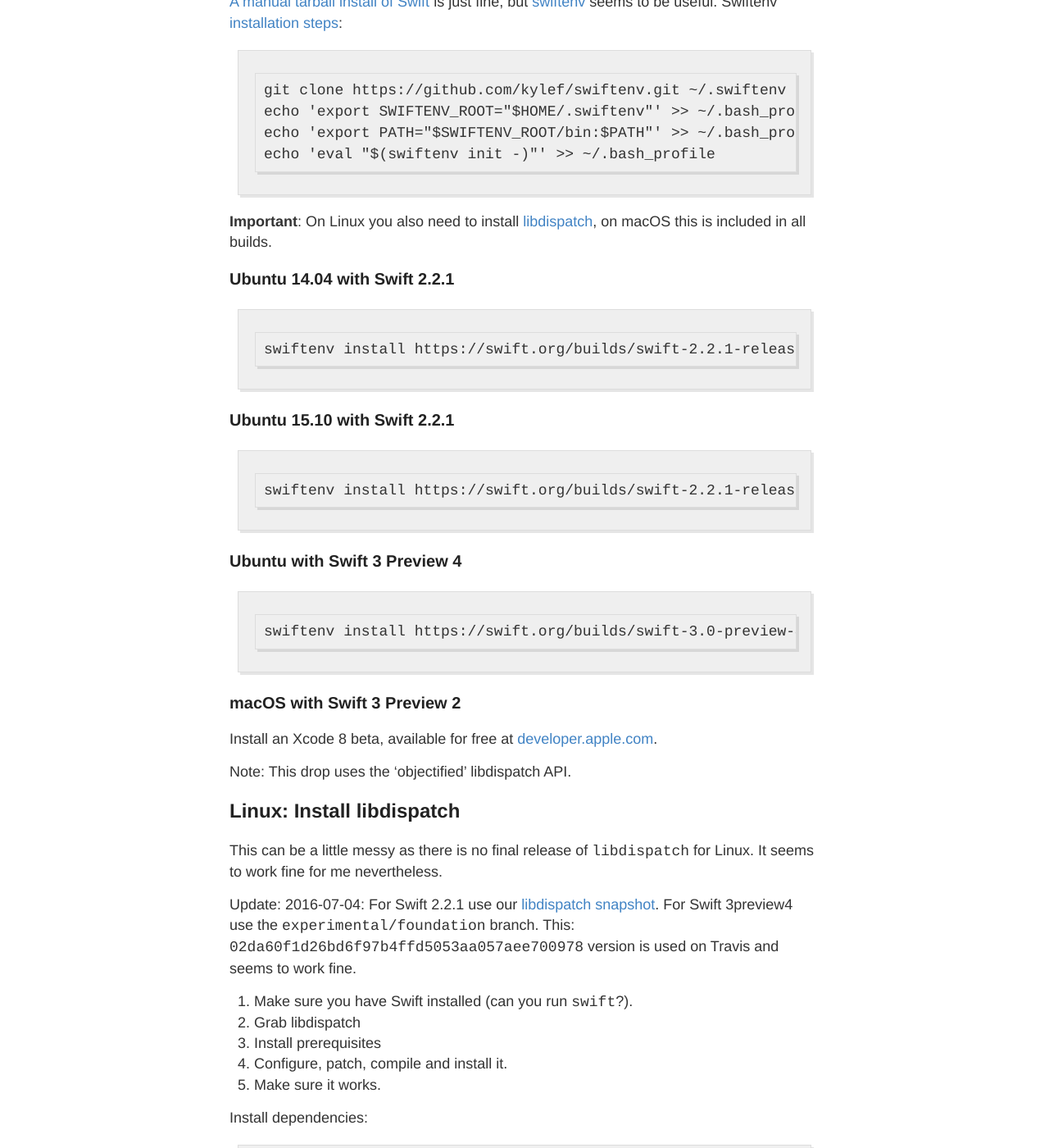
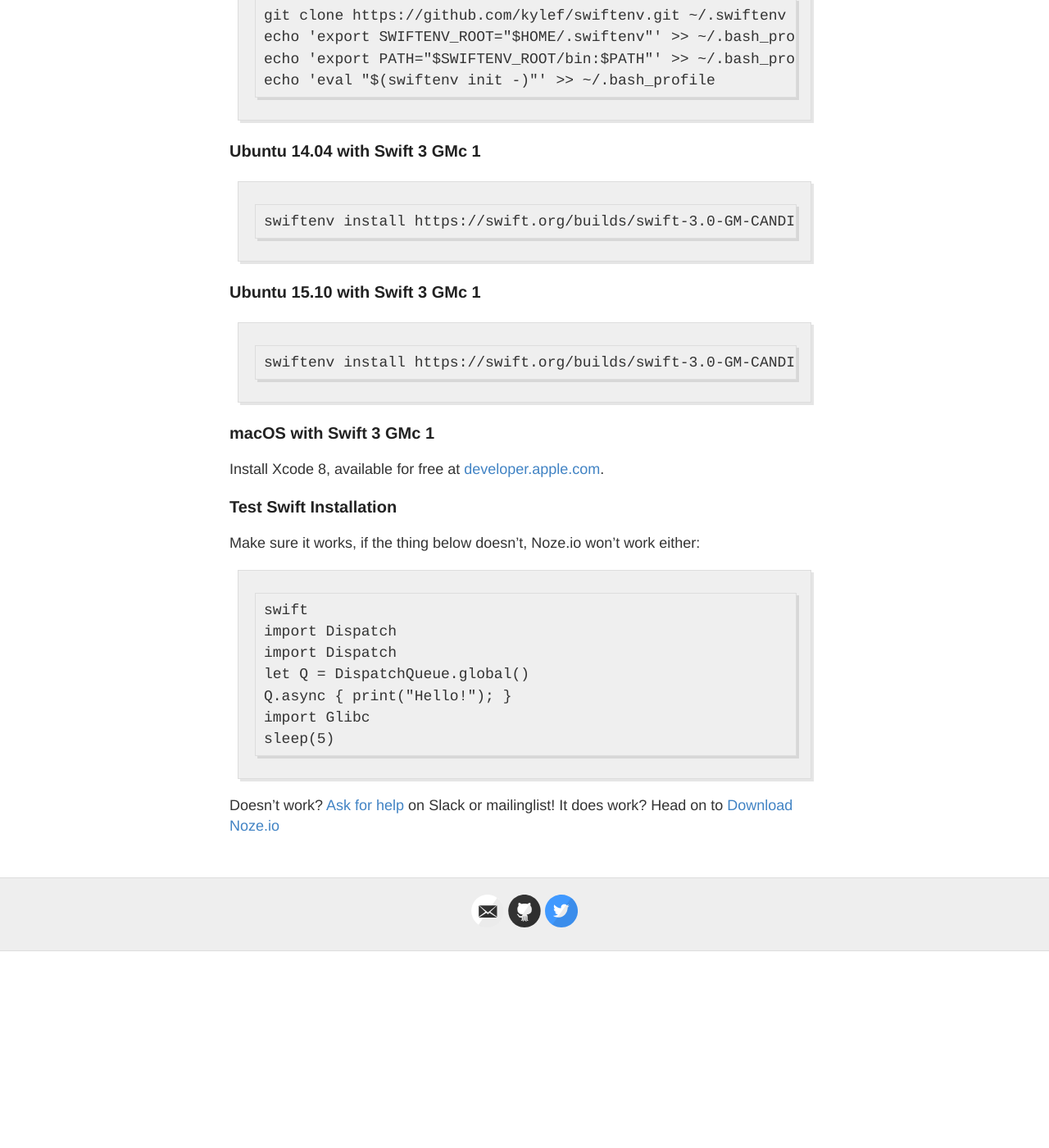
Before and after one commit to NozeIO/NozeIO.github.io, a Jekyll site: the page built from install-swift.md, in a window 1280 px wide and 1400 px high, scrolled down 655 px. Shown: the whole window at 82% size. Built offline with Jekyll 4.4.1, drawn with Linux system fonts in a browser that asks for light colours; comment, search, counter and statistics services are not loaded; after the commit the page ends 1815 px from its top, so only the background shows below that; some of the changed text lies outside the part shown.

Commit message:
Prep for Swift 3 GMc1

```diff
--- a/install-swift.md
+++ b/install-swift.md
@@ -6,18 +6,14 @@ permalink: /install-swift/
 
 You have the choice between:
 
-- macOS and Ubuntu (14.04 or 15.10)
-- Swift 2.2/2.3 and the latest Swift 3 preview
-- On macOS between using Xcode or some plain editor (Emacs, vi, TextMate, etc)
+- macOS and Ubuntu (Trusty/14.04 or Wily/15.10)
+- on macOS between using Xcode or some plain editor (Emacs, vi, TextMate, etc)
 
-If you have a Mac, the easiest is plain [Xcode](#xcode) with Swift 2.2/2.3.
-
-If you live on Linux, Swift 2.2 is more stable than 3. On Linux remember to
-install [libdispatch](#linux-install-libdispatch)!
+If you have a Mac, the easiest is plain [Xcode](#xcode) 8.
 
 ## Xcode
 
-Already have Xcode 7.3 installed? Make sure it is up to date.
+Already have Xcode 8 installed? Make sure it is up to date.
 Need Xcode? Available for free at
 [developer.apple.com](https://developer.apple.com/xcode/download/).
 
@@ -35,112 +31,30 @@ Swiftenv [installation steps](https://github.com/kylef/swiftenv#installation):
     echo 'export PATH="$SWIFTENV_ROOT/bin:$PATH"' >> ~/.bash_profile
     echo 'eval "$(swiftenv init -)"' >> ~/.bash_profile
 
-**Important**: On Linux you also need to install
-[libdispatch](#linux-install-libdispatch),
-on macOS this is included in all builds.
+### Ubuntu 14.04 with Swift 3 GMc 1
 
-### Ubuntu 14.04 with Swift 2.2.1
+    swiftenv install https://swift.org/builds/swift-3.0-GM-CANDIDATE/ubuntu1404/swift-3.0-GM-CANDIDATE/swift-3.0-GM-CANDIDATE-ubuntu14.04.tar.gz
 
-    swiftenv install https://swift.org/builds/swift-2.2.1-release/ubuntu1404/swift-2.2.1-RELEASE/swift-2.2.1-RELEASE-ubuntu14.04.tar.gz
+### Ubuntu 15.10 with Swift 3 GMc 1
 
-### Ubuntu 15.10 with Swift 2.2.1
+    swiftenv install https://swift.org/builds/swift-3.0-GM-CANDIDATE/ubuntu1510/swift-3.0-GM-CANDIDATE/swift-3.0-GM-CANDIDATE-ubuntu15.10.tar.gz
 
-    swiftenv install https://swift.org/builds/swift-2.2.1-release/ubuntu1510/swift-2.2.1-RELEASE/swift-2.2.1-RELEASE-ubuntu15.10.tar.gz
+### macOS with Swift 3 GMc 1
 
-### Ubuntu with Swift 3 Preview 4
-
-    swiftenv install https://swift.org/builds/swift-3.0-preview-4/ubuntu1404/swift-3.0-PREVIEW-4/swift-3.0-PREVIEW-4-ubuntu14.04.tar.gz
-
-### macOS with Swift 3 Preview 2
-
-Install an Xcode 8 beta, available for free at
+Install Xcode 8, available for free at
 [developer.apple.com](https://developer.apple.com/xcode/download/).
 
-Note: This drop uses the 'objectified' libdispatch API.
-
-## Linux: Install libdispatch
-
-This can be a little messy as there is no final release of `libdispatch` for
-Linux. It seems to work fine for me nevertheless.
-
-Update: 2016-07-04:
-For Swift 2.2.1 use our
-[libdispatch snapshot](https://github.com/helje5/swift-corelibs-libdispatch.git).
-For Swift 3preview4 use the `experimental/foundation` branch.
-This: `02da60f1d26bd6f97b4ffd5053aa057aee700978` version is used on Travis and
-seems to work fine.
-
-1. Make sure you have Swift installed (can you run `swift`?).
-2. Grab libdispatch
-3. Install prerequisites
-3. Configure, patch, compile and install it.
-4. Make sure it works.
-
-Install dependencies:
-
-    sudo apt-get install -y \
-       clang make git libicu52 \
-       autoconf libtool pkg-config \
-       libblocksruntime-dev \
-       libkqueue-dev \
-       libpthread-workqueue-dev \
-       systemtap-sdt-dev \
-       libbsd-dev libbsd0 libbsd0-dbg
-
-Swift 2.2.1:
-
-    git clone --recursive https://github.com/helje5/swift-corelibs-libdispatch.git
-    cd swift-corelibs-libdispatch
-
-Swift 3 Preview 4:
-
-    git clone https://github.com/apple/swift-corelibs-libdispatch.git
-    cd swift-corelibs-libdispatch
-    git checkout 02da60f1d26bd6f97b4ffd5053aa057aee700978
-    git submodule init
-    git submodule update
-
-Build:
-
-    TT_SWIFT_BINARY=`swiftenv which swift`
-    TT_SNAP_DIR=`echo $TT_SWIFT_BINARY | sed "s|/usr/bin/swift||g"`
-
-    export CC=clang
-    export LD=ld.gold
-    ./autogen.sh
-    ./configure --with-swift-toolchain=${TT_SNAP_DIR}/usr \
-                --prefix=${TT_SNAP_DIR}/usr
-    make all
-
-*Swift 2.2.1*: If the `make all` fails with errors, try this:
-
-    wget https://raw.githubusercontent.com/NozeIO/Noze.io/master/xcconfig/dispatch.h-patched-swift3
-    cp dispatch.h-patched-swift3 dispatch/dispatch.h
-
-*Swift 3 Preview 4*: If the `make all` crashes `ld` (the linker aborts), you may
-need to explicitly link with `ld.gold`.
-Sometimes the linker setting doesn't seem to be picked up properly.
-This does it for me on Trusty:
-
-    pushd /usr/bin
-    sudo ln -sf ld.gold ld
-    popd
-
-Still doesn't compile? [Ask for help](/about/#contact) on Slack or mailinglist!
-
-Finally install it:
-
-    make install
+### Test Swift Installation
 
 Make sure it works, if the thing below doesn't, Noze.io won't work either:
 
-    swift -Xcc -fblocks -Xlinker -ldispatch
+    swift
     import Dispatch
-    let Q = dispatch_get_global_queue(DISPATCH_QUEUE_PRIORITY_DEFAULT, 0)!
-    dispatch_async(Q, { print("Hello!"); })
+    import Dispatch
+    let Q = DispatchQueue.global()
+    Q.async { print("Hello!"); }
     import Glibc
     sleep(5)
 
 Doesn't work? [Ask for help](/about/#contact) on Slack or mailinglist!
-
 It does work? Head on to [Download Noze.io](/start/#download-nozeio)
```
Also changed, not shown: _posts/2016-09-xx-swift3gmc1.md (added, +10 -0 lines), about.md (+7 -13 lines), index.html (+2 -6 lines).
